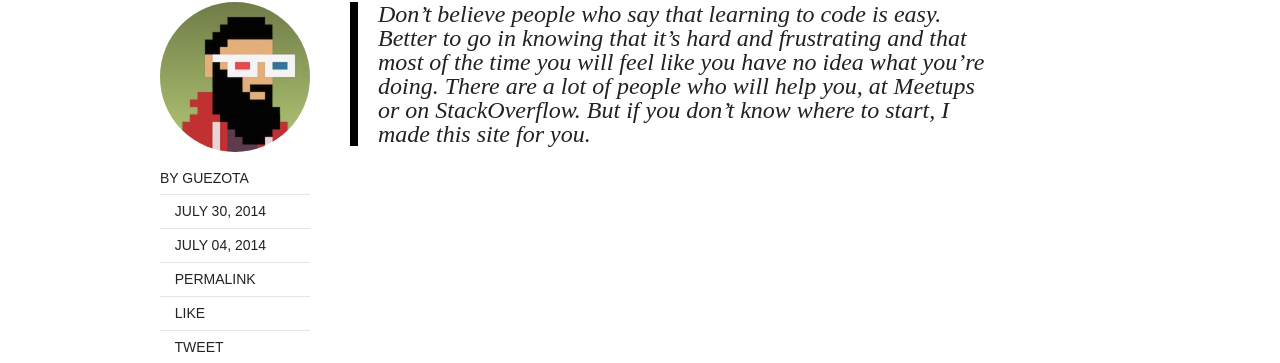
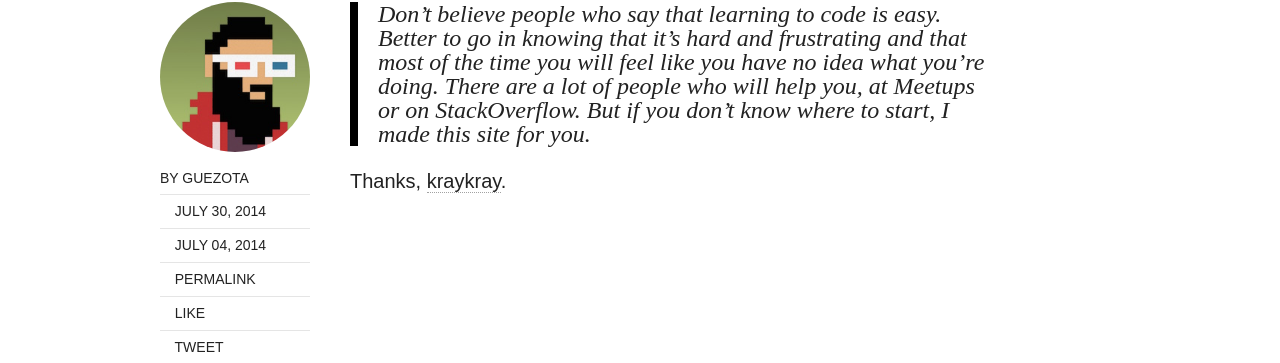
Before and after one commit to guezota/guezota.github.io, a Jekyll site: the page built from _posts/2014-07-30-teach-yourself-to-code.md, in a window 1280 px wide. Shown: the part 584-947 px from the top of the page. Built offline with Jekyll 4.4.1, drawn with Linux system fonts in a browser that asks for light colours; nearby versions of some CDN libraries.

Commit message:
Tiny update

```diff
--- a/_posts/2014-07-30-teach-yourself-to-code.md
+++ b/_posts/2014-07-30-teach-yourself-to-code.md
@@ -11,3 +11,5 @@ share: true
 ---
 
 > Don’t believe people who say that learning to code is easy. Better to go in knowing that it’s hard and frustrating and that most of the time you will feel like you have no idea what you’re doing. There are a lot of people who will help you, at Meetups or on StackOverflow. But if you don’t know where to start, I made this site for you.
+
+Thanks, [kraykray](https://twitter.com/kraykray).
```
